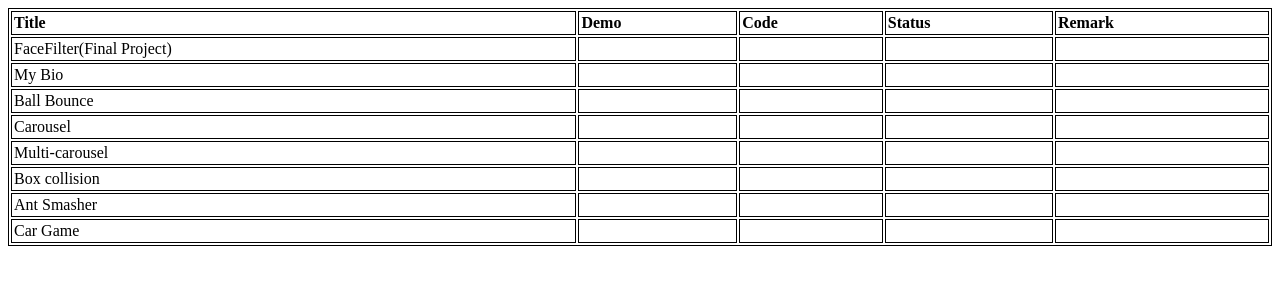
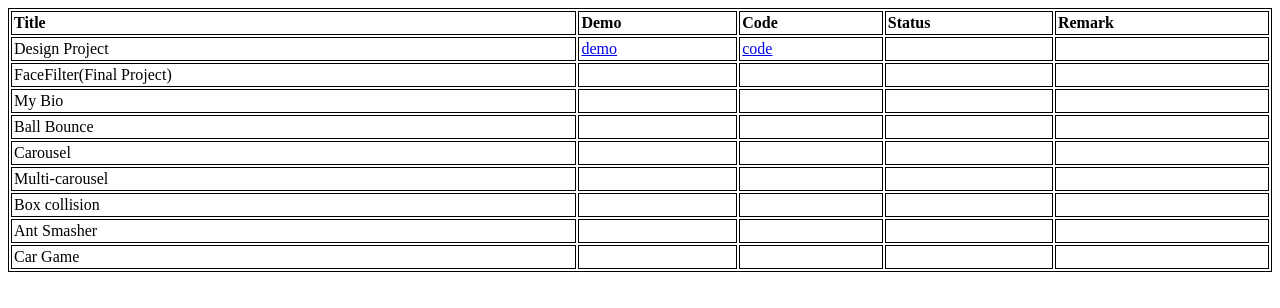
Before and after one commit to sushmalama/leapfrog, a plain HTML site: page index.html in a window 1280 px wide. Drawn offline with Linux system fonts and the light colour scheme.

Commit message:
design file added

```diff
--- a/index.html
+++ b/index.html
@@ -29,6 +29,15 @@
             <th>Code</th>
             <th> Status</th>
             <th> Remark</th>
+        </tr>
+        <tr>
+            <td>Design Project</td>
+            <td>
+                <a href="https://sushmalama.github.io/leapfrog/project1/index.html">demo</a>
+            </td>
+            <td><a href="https://github.com/sushmalama/leapfrog/tree/master/project1">code</a></td>
+            <td></td>
+            <td></td>
         </tr>
         <tr>
             <td>FaceFilter(Final Project)</td>
```
